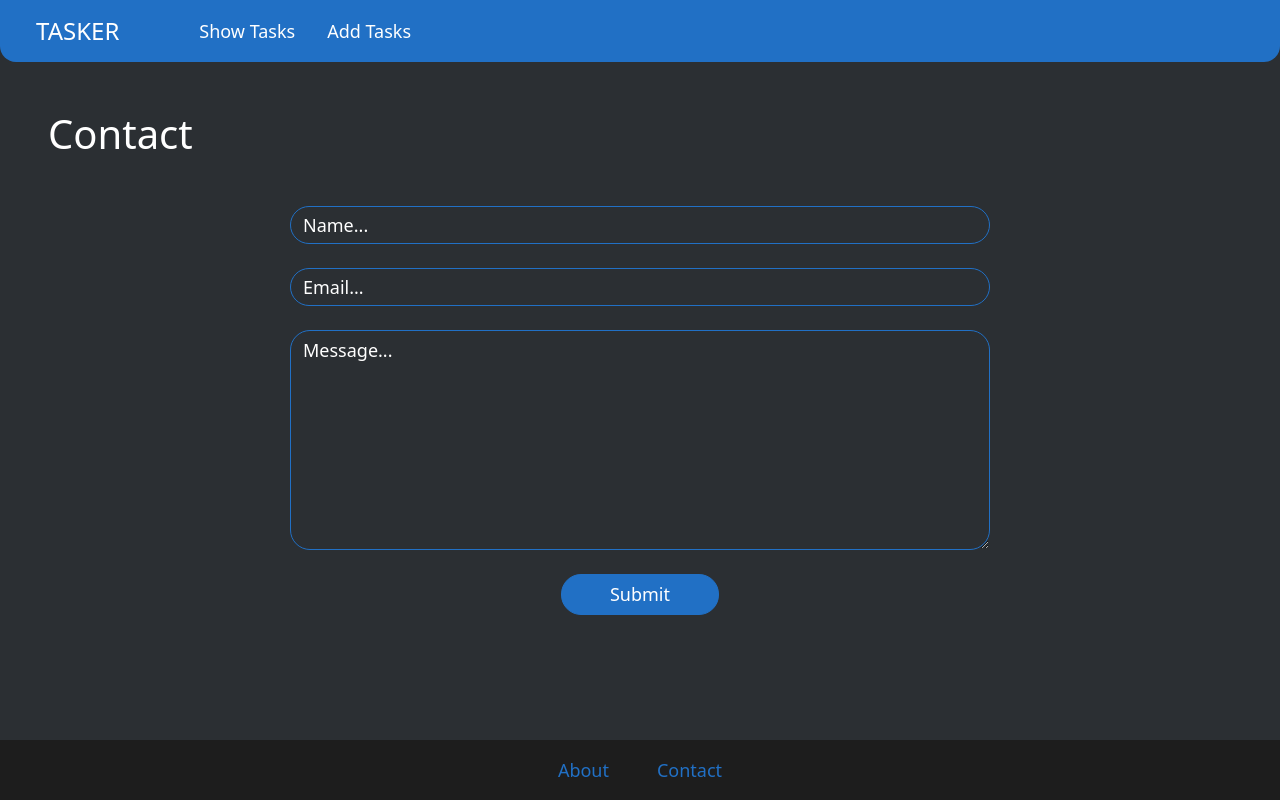
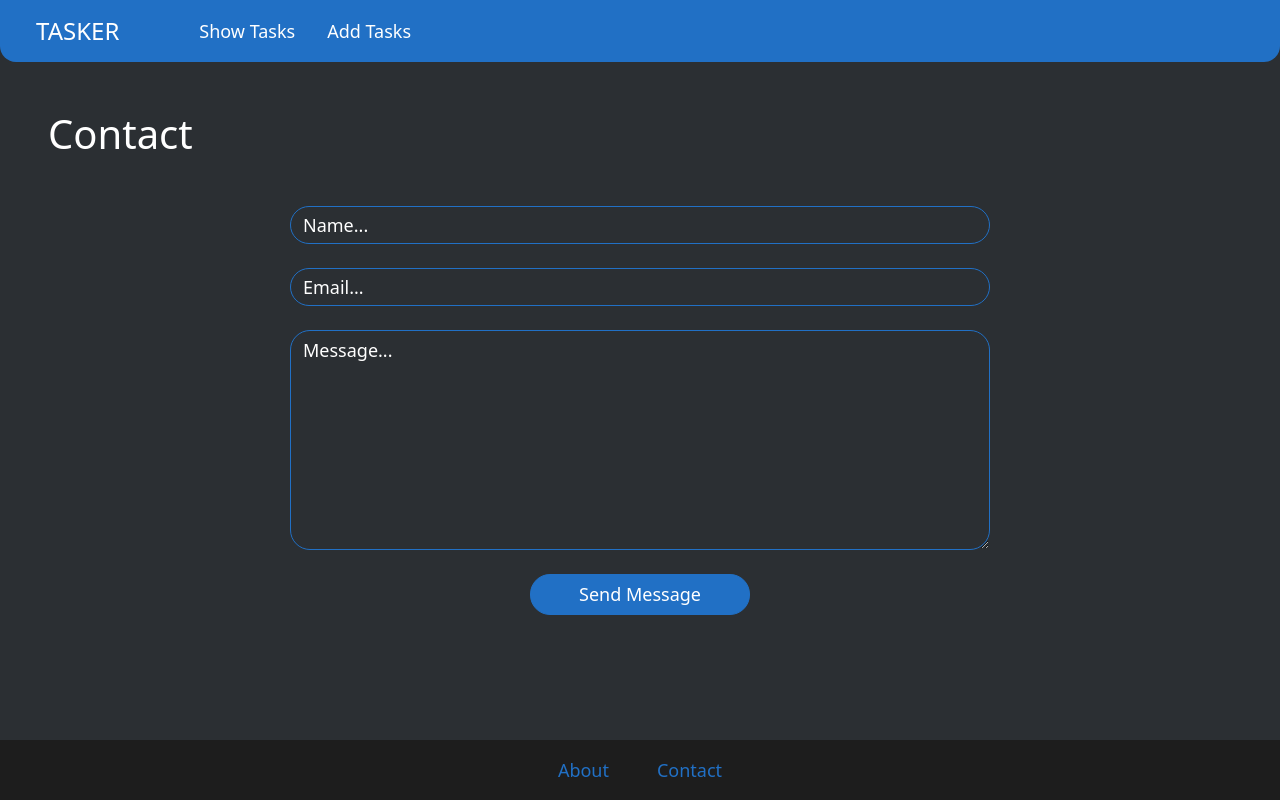
Before and after one commit to ionutprodea/tasker, a React (Vite) app: page /contact in a window 1280 px wide. Built offline with nearby package versions, Linux system fonts and the light colour scheme.

Commit message:
Changed text for submit buttons

```diff
--- a/src/components/AddTask.tsx
+++ b/src/components/AddTask.tsx
@@ -163,7 +163,7 @@ const AddTask = () => {
                     type="submit"
                     className="btn btn-primary submit-btn px-5"
                   >
-                    Submit
+                    Add Task
                   </button>
                 </div>
               </form>
--- a/src/components/Contact.tsx
+++ b/src/components/Contact.tsx
@@ -147,7 +147,7 @@ const Contact = () => {
                   type="submit"
                   className="btn btn-primary submit-btn px-5"
                 >
-                  Submit
+                  Send Message
                 </button>
               </div>
               {sending && (
--- a/src/components/Login.tsx
+++ b/src/components/Login.tsx
@@ -57,7 +57,11 @@ const Login = () => {
       <div>
         <NavBar />
         <h1 className="m-5">Login</h1>
-        <p className="text not-logged">You are not logged in. Please log in.</p>
+        {!logging && (
+          <p className="text not-logged">
+            You are not logged in. Please log in.
+          </p>
+        )}
         {!logging && (
           <div className="m-5 centered-container">
             <form className="login" onSubmit={handleSubmit(onSubmit)}>
@@ -91,7 +95,7 @@ const Login = () => {
                   type="submit"
                   className="btn btn-primary submit-btn px-5"
                 >
-                  Submit
+                  Log in
                 </button>
               </div>
             </form>
```
